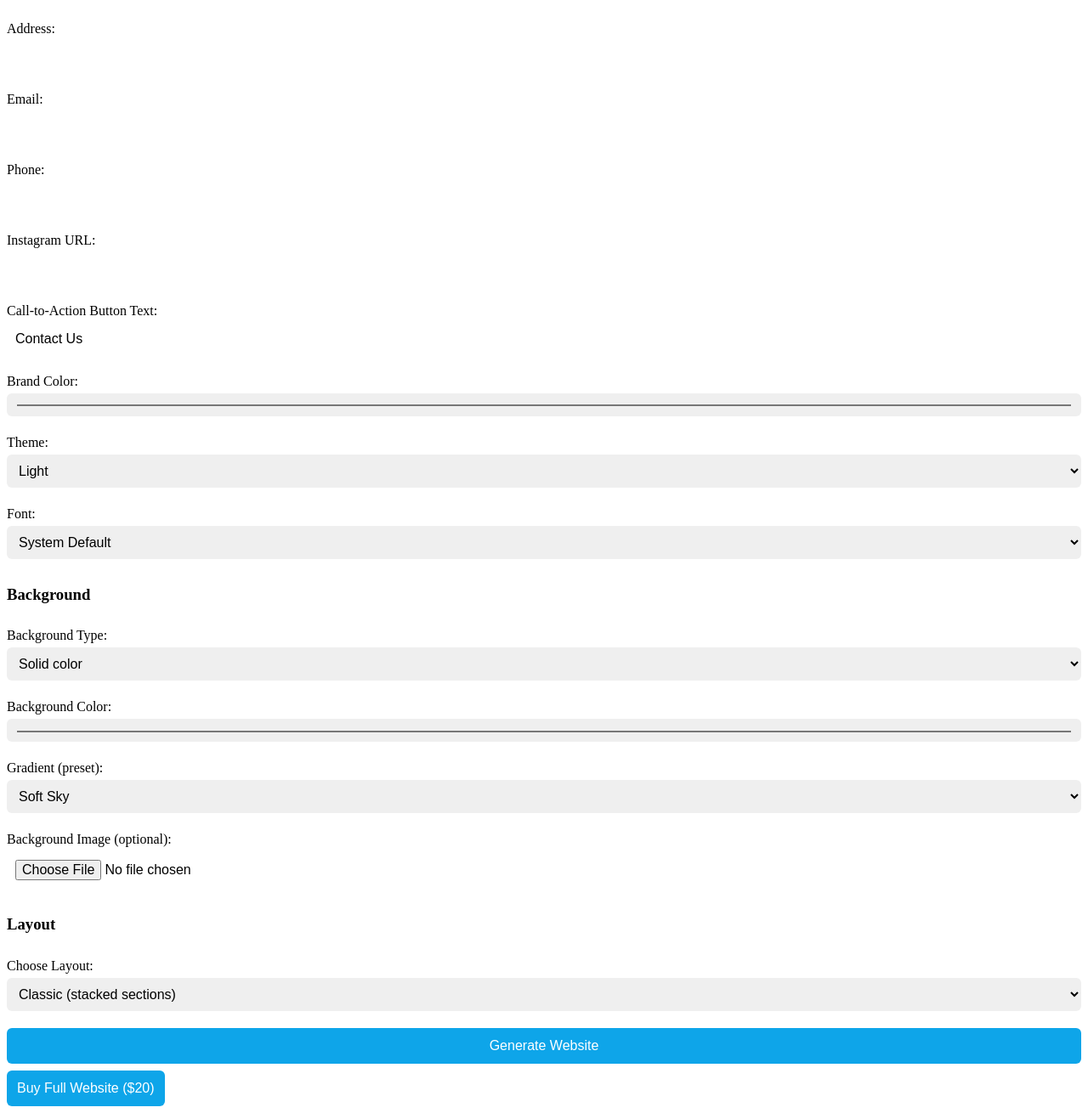
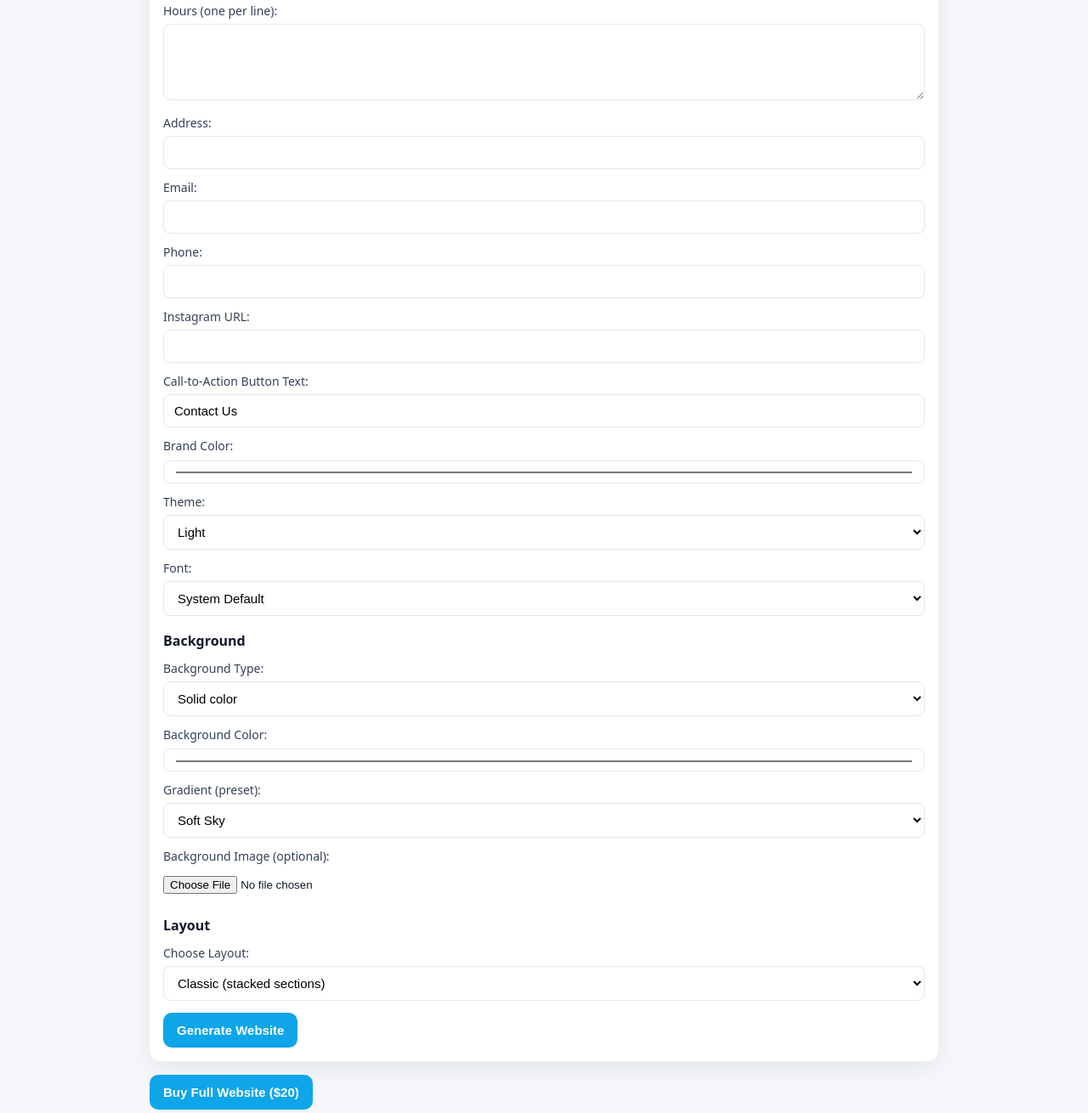
Before and after one commit to Aibuilder198/AiBuilder, a website: page index.html in a window 1280 px wide. Shown: the part 730-2040 px from the top of the page at 85% size. Drawn offline with Linux system fonts and the light colour scheme.

Commit message:
Update builder.css

```diff
--- a/builder.css
+++ b/builder.css
@@ -1,83 +1,152 @@
-/* Full-page hero section with background */
-.hero {
-  min-height: 100vh;
-  background: url("https://images.unsplash.com/photo-1503264116251-35a269479413?auto=format&fit=crop&w=1600&q=80")
-    no-repeat center center/cover;
-  display: flex;
-  align-items: center;
-  justify-content: center;
-  text-align: center;
-  position: relative;
-  padding: 20px;
+/* ============ Base / Reset ============ */
+* { box-sizing: border-box; }
+html, body { height: 100%; }
+body {
+  margin: 0;
+  font-family: system-ui, -apple-system, Segoe UI, Roboto, Arial, sans-serif;
+  color: #0f172a;
+  background: #f5f7fb;
+  -webkit-font-smoothing: antialiased;
+  -moz-osx-font-smoothing: grayscale;
 }
 
-/* Dark overlay box */
-.hero .overlay {
-  background: rgba(0, 0, 0, 0.6);
-  color: white;
-  padding: 30px;
-  border-radius: 12px;
-  max-width: 700px;
-  width: 100%;
-  text-align: left;
+/* ============ Page Container ============ */
+.container {
+  max-width: 960px;
+  margin: 32px auto 48px;
+  padding: 0 16px;
 }
 
-/* Headline + tagline */
-.hero h1 {
-  font-size: 2.2rem;
-  margin-bottom: 10px;
-  text-align: center;
+.container > h1 {
+  margin: 0 0 18px;
+  font-size: 28px;
+  line-height: 1.25;
+  color: #0f172a;
 }
 
-.hero p {
-  font-size: 1.1rem;
-  margin-bottom: 20px;
-  text-align: center;
+/* ============ Card-like Form ============ */
+#builderForm {
+  background: #ffffff;
+  border-radius: 14px;
+  box-shadow: 0 8px 30px rgba(15, 23, 42, 0.08);
+  padding: 16px;
 }
 
-/* Form styles */
-form {
-  display: flex;
-  flex-direction: column;
+#builderForm label {
+  display: block;
+  font-size: 14px;
+  margin: 12px 0 6px;
+  color: #334155;
 }
 
-label {
-  margin: 10px 0 5px;
+#builderForm input[type="text"],
+#builderForm input[type="email"],
+#builderForm input[type="url"],
+#builderForm input[type="color"],
+#builderForm textarea,
+#builderForm select {
+  width: 100%;
+  padding: 10px 12px;
+  border: 1px solid #e2e8f0;
+  border-radius: 8px;
+  font-size: 15px;
+  background: #fff;
+  outline: none;
+  transition: border-color .15s ease, box-shadow .15s ease;
 }
 
-input, textarea, select {
-  width: 100%;
-  padding: 10px;
-  margin-bottom: 12px;
-  border-radius: 6px;
-  border: none;
-  font-size: 1rem;
+#builderForm textarea {
+  min-height: 90px;
+  resize: vertical;
 }
 
-/* Buttons */
-button {
-  background: #0ea5e9;
-  color: white;
-  border: none;
-  padding: 12px;
-  margin-top: 8px;
-  border-radius: 6px;
-  cursor: pointer;
-  font-size: 1rem;
-  transition: background 0.3s ease;
+#builderForm input:focus,
+#builderForm textarea:focus,
+#builderForm select:focus {
+  border-color: #93c5fd;
+  box-shadow: 0 0 0 3px rgba(59, 130, 246, 0.15);
 }
 
-button:hover {
-  background: #0284c7;
+/* File inputs spacing */
+#builderForm input[type="file"] { padding: 8px 0; }
+
+/* Section headings inside the form */
+#builderForm h3 {
+  margin: 18px 0 8px;
+  font-size: 16px;
+  color: #0f172a;
 }
 
-/* Download link (from preview) */
-#downloadSite {
+/* ============ Primary Buttons ============ */
+button {
+  appearance: none;
+  border: 0;
+  border-radius: 10px;
+  background: #0ea5e9;
+  color: #fff;
+  font-size: 15px;
+  font-weight: 600;
+  padding: 12px 16px;
+  margin-top: 14px;
+  cursor: pointer;
+  transition: background .15s ease, transform .03s ease;
+}
+
+button:hover { background: #0284c7; }
+button:active { transform: translateY(1px); }
+button:disabled {
+  opacity: .6;
+  cursor: not-allowed;
+}
+
+/* Secondary CTA link (used for download link in preview) */
+a.cta {
   display: inline-block;
-  margin-top: 12px;
   background: #0ea5e9;
-  color: white;
+  color: #fff;
+  text-decoration: none;
+  font-weight: 600;
   padding: 10px 14px;
-  border-radius: 8px;
-  text-decoration: none;
+  border-radius: 10px;
+  margin-top: 10px;
 }
+a.cta:hover { background: #0284c7; }
+
+/* ============ Checkout Button (outside form) ============ */
+#checkoutBtn {
+  display: inline-block;
+  margin: 16px 0 0;
+}
+
+/* ============ Preview Area ============ */
+#previewArea {
+  margin-top: 18px;
+}
+
+#previewArea iframe {
+  width: 100%;
+  height: 620px;
+  border: 1px solid #e2e8f0;
+  border-radius: 12px;
+  background: #fff;
+  box-shadow: 0 6px 20px rgba(15, 23, 42, 0.06);
+}
+
+/* ============ Responsive Tweaks ============ */
+@media (max-width: 720px) {
+  .container {
+    margin-top: 20px;
+  }
+
+  #builderForm {
+    padding: 14px;
+  }
+
+  .container > h1 {
+    font-size: 24px;
+  }
+
+  #previewArea iframe {
+    height: 520px;
+  }
+}
```
